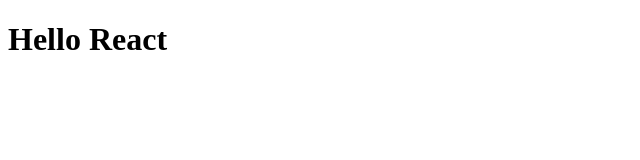
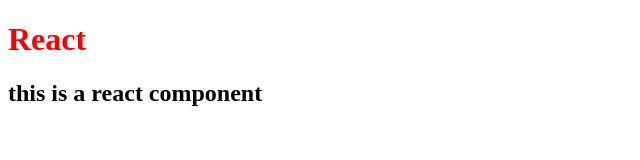
Before and after one commit to Ankityadav18/LearnReact, a React app: page / in a window 1280 px wide. Shown: the whole page, without its empty margins (0-640 px from the left). Built offline with nearby package versions, Linux system fonts and the light colour scheme.

Commit message:
functionalcomponent

```diff
--- a/App.js
+++ b/App.js
@@ -2,6 +2,23 @@
 import  ReactDOM from "react-dom/client";
 
 
-const jsxHeading=<h1>Hello React</h1>
+const Title=()=>{
+ return <h1>React</h1>
+}
+
+
+
+const HeadingComponent=()=>{
+  return  <div  id="container">
+
+    <Title/>
+    <h2>
+      this is a react component
+
+    </h2>
+  </div>
+}
+
+
 const root=ReactDOM.createRoot(document.getElementById('root'));
-root.render(jsxHeading);
+root.render(<HeadingComponent/>);
--- a/index.css
+++ b/index.css
@@ -1,3 +1,3 @@
-#heading{
+h1{
   color: red;
 }
```
